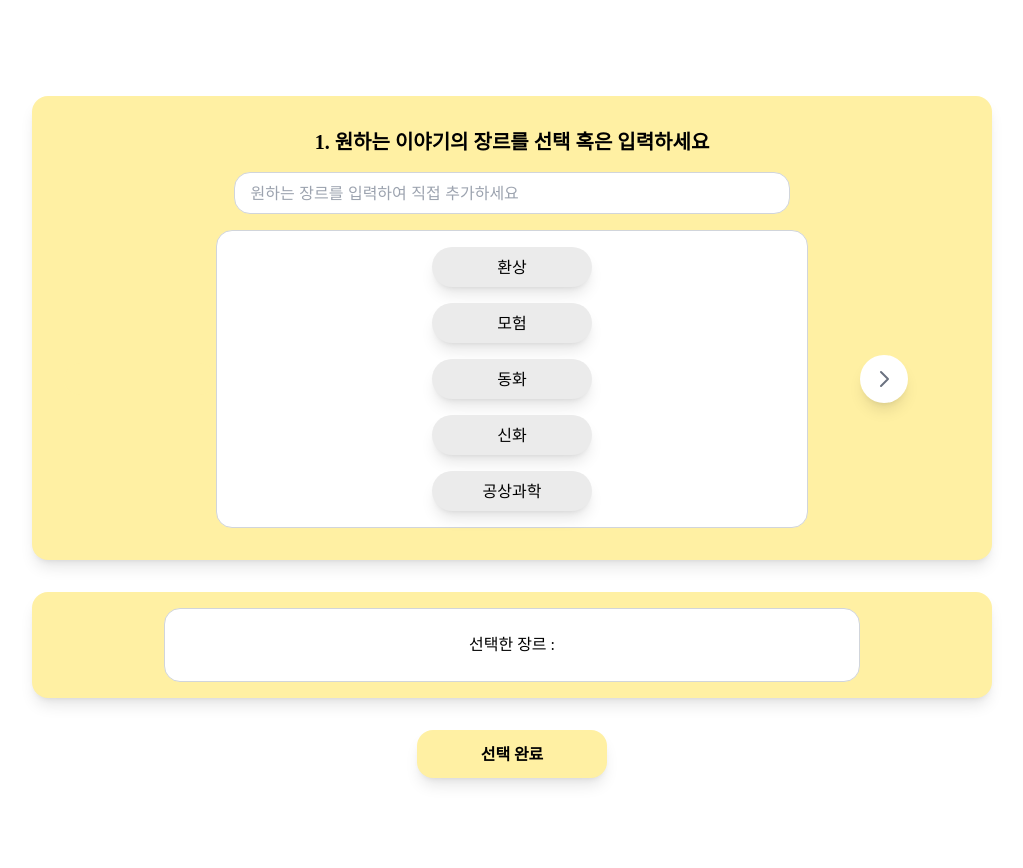
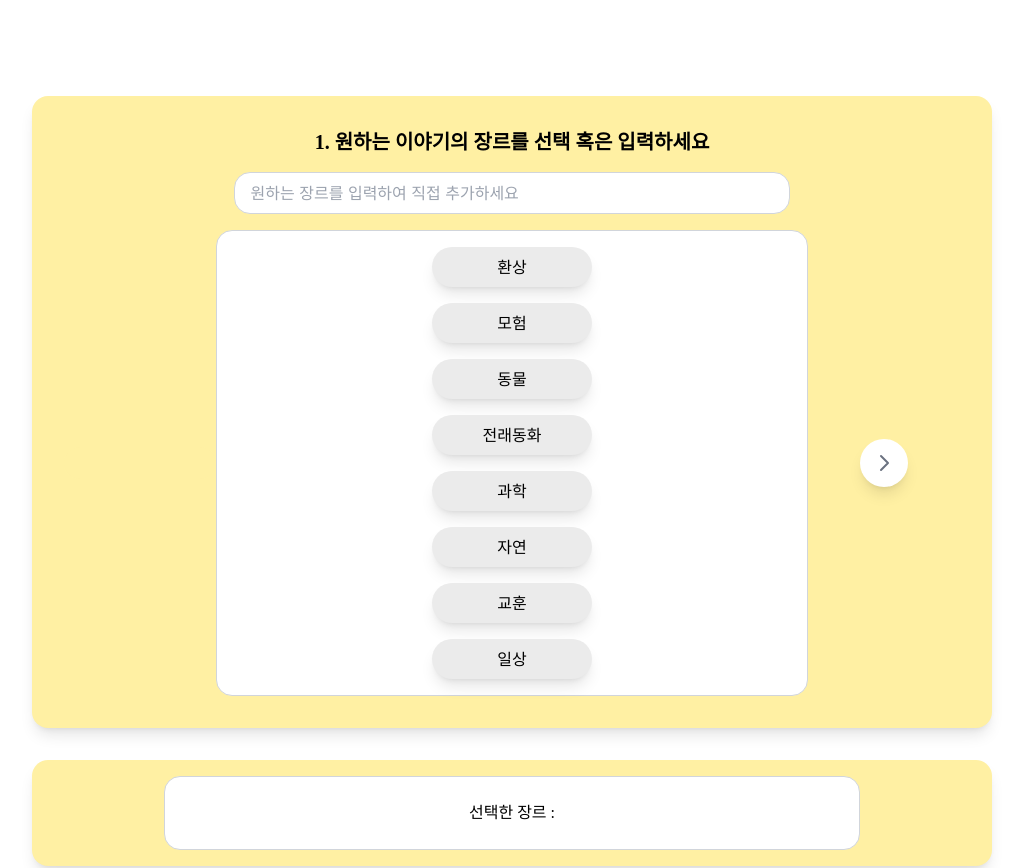
Before and after one commit to tuk-iBooK/Frontend, a React (Create React App) app: page /genre in a window 1280 px wide. Shown: the top 868 px of the page, without its empty margins (128-1151 px from the left). Before the commit the page ends 800 px from the top, so only its background shows below. Built offline with nearby package versions, Linux system fonts and the light colour scheme.

Commit message:
장르 리덕스 상태관리 굿

```diff
--- a/package.json
+++ b/package.json
@@ -3,6 +3,7 @@
   "version": "0.1.0",
   "private": true,
   "dependencies": {
+    "@reduxjs/toolkit": "^2.2.3",
     "@testing-library/jest-dom": "^5.17.0",
     "@testing-library/react": "^13.4.0",
     "@testing-library/user-event": "^13.5.0",
--- /dev/null
+++ b/src/features/genreSlice.js
@@ -0,0 +1,27 @@
+import { createSlice } from "@reduxjs/toolkit";
+
+export const genreSlice = createSlice({
+  name: "genre",
+  initialState: {
+    selectedGenres: [],
+  },
+  reducers: {
+    setSelectedGenres: (state, action) => {
+      state.selectedGenres = action.payload;
+    },
+    addGenre: (state, action) => {
+      if (!state.selectedGenres.includes(action.payload)) {
+        state.selectedGenres.push(action.payload);
+      }
+    },
+    removeGenre: (state, action) => {
+      state.selectedGenres = state.selectedGenres.filter(
+        (genre) => genre !== action.payload
+      );
+    },
+  },
+});
+
+export const { setSelectedGenres, addGenre, removeGenre } = genreSlice.actions;
+
+export default genreSlice.reducer;
--- a/src/pages/GenreSettingPage.tsx
+++ b/src/pages/GenreSettingPage.tsx
@@ -1,33 +1,36 @@
-import React, { useEffect, useState } from "react";
+import React, { useState } from "react";
 import { useNavigate } from "react-router-dom";
+import { useSelector, useDispatch } from "react-redux";
+import {
+  addGenre,
+  removeGenre, // setSelectedGenres 제거
+} from "../features/genreSlice"; // 상대 경로 확인 필요
 
 const GenreSettingPage: React.FC = () => {
-  const [selectedGenres, setSelectedGenres] = useState<string[]>([]);
   const [additionalGenre, setAdditionalGenre] = useState<string>("");
-
+  const selectedGenres = useSelector(
+    (state: any) => state.genre.selectedGenres
+  );
+  const dispatch = useDispatch();
   const navigate = useNavigate();
 
   const handleGenreClick = (genre: string) => {
-    setSelectedGenres((prevGenres) =>
-      prevGenres.includes(genre)
-        ? prevGenres.filter((g) => g !== genre)
-        : [...prevGenres, genre]
-    );
+    if (selectedGenres.includes(genre)) {
+      dispatch(removeGenre(genre));
+    } else {
+      dispatch(addGenre(genre));
+    }
   };
 
   const handleAddGenre = () => {
     if (additionalGenre.trim() !== "") {
-      const trimmedGenre = additionalGenre.trim();
-      if (!selectedGenres.includes(trimmedGenre)) {
-        setSelectedGenres((prevGenres) => [...prevGenres, trimmedGenre]);
-      }
-      // setAdditionalGenre(""); // 입력값 초기화
+      dispatch(addGenre(additionalGenre.trim()));
+      setAdditionalGenre(""); // 입력값 초기화
     }
   };
 
-  const handleRemoveGenre = (genre: string) => {
-    setSelectedGenres((prevGenres) => prevGenres.filter((g) => g !== genre));
-  };
+  // handleRemoveGenre 함수를 Redux 액션을 디스패치하는 방식으로 수정
+  // 기존의 setSelectedGenres 호출 부분 제거
 
   const handleSubmit = (e: React.FormEvent) => {
     e.preventDefault();
@@ -36,7 +39,11 @@ const GenreSettingPage: React.FC = () => {
   };
 
   const handleNextPage = () => {
-    navigate("/period");
+    navigate("/period", {
+      state: {
+        genre: selectedGenres,
+      },
+    });
   };
 
   return (
@@ -63,8 +70,16 @@ const GenreSettingPage: React.FC = () => {
           <div className="flex justify-center items-center m-4">
             <div className="bg-[#FFF0A3] p-4 rounded-2xl w-1/5 flex justify-center items-center"></div>
             <div className="flex flex-col w-4/5 space-y-4 p-4 bg-white border border-gray-300 justify-center items-center rounded-2xl">
-              {["환상", "모험", "동화", "신화", "공상과학"].map(
-                (genre, index) => (
+              {[
+                "환상", //마법의 숲, 숨겨진 마을, 용의 동굴
+                "모험", //해적선, 신비한 섬, 장대한 산맥
+                "동물", //야생 사바나, 북극의 빙판, 동물원
+                "전래동화", //옛날 마을, 고대 숲 속의 오두막, 전설의 호수
+                "과학", //우주 정거장, 과학 실험실, 미래 도시
+                "자연", //울창한 열대우림, 거대한 폭포, 산속의 계곡
+                "교훈", //고대 사원, 농촌, 전설의 시간
+                "일상", //학교, 가정집, 도시 공원
+              ].map((genre, index) => (
                 <button
                   key={index}
                   className={`py-2 px-4 rounded-full w-40 h-10  shadow-lg ${
@@ -76,8 +91,7 @@ const GenreSettingPage: React.FC = () => {
                 >
                   {genre}
                 </button>
-                )
-              )}
+              ))}
             </div>
             <div className="p-4 rounded-2xl w-1/5 flex justify-center items-center">
               <button
@@ -107,11 +121,11 @@ const GenreSettingPage: React.FC = () => {
       <div className="w-3/4 flex p-4 bg-[#FFF0A3] rounded-2xl justify-center shadow-lg">
         <div className=" w-3/4 bg-white border border-gray-300 text-m text-black font-['Inria'] p-6 rounded-2xl">
           선택한 장르 :{" "}
-          {selectedGenres.map((genre, index) => (
+          {selectedGenres.map((genre: string, index: number) => (
             <button
               key={index}
               className="px-6 py-1 bg-[#FFF0A3] text-black rounded-2xl m-2"
-              onClick={() => handleRemoveGenre(genre)}
+              onClick={() => dispatch(removeGenre(genre))}
             >
               <div className="flex">
                 <span className="ml-2">{genre}</span>
--- a/src/pages/SignUp.tsx
+++ b/src/pages/SignUp.tsx
@@ -29,7 +29,7 @@ function SignUp() {
 
     try {
       const response = await axios.post(
-        "http://0.0.0.0:8000/api/auth/register/",
+        "http://0.0.0.0:8000/api/auth/register/", //http://localhost:8000/api/auth/register/ 이거 이 주소가 맞는데
         formData
       );
 
--- a/src/redux/store.ts
+++ b/src/redux/store.ts
@@ -1,8 +1,14 @@
 // src/redux/store.ts
 
-import { createStore } from "redux";
+import { configureStore } from "@reduxjs/toolkit";
 import authReducer from "./authReducer";
+import genreReducer from "..//features/genreSlice";
 
-const store = createStore(authReducer);
+const store = configureStore({
+  reducer: {
+    auth: authReducer,
+    genre: genreReducer, // genreSlice.reducer를 추가
+  },
+});
 
 export default store;
```
Also changed, not shown: 1 other file (tests, documents, lock files or other folders). Lines whose indentation alone changed are shown as unchanged.
